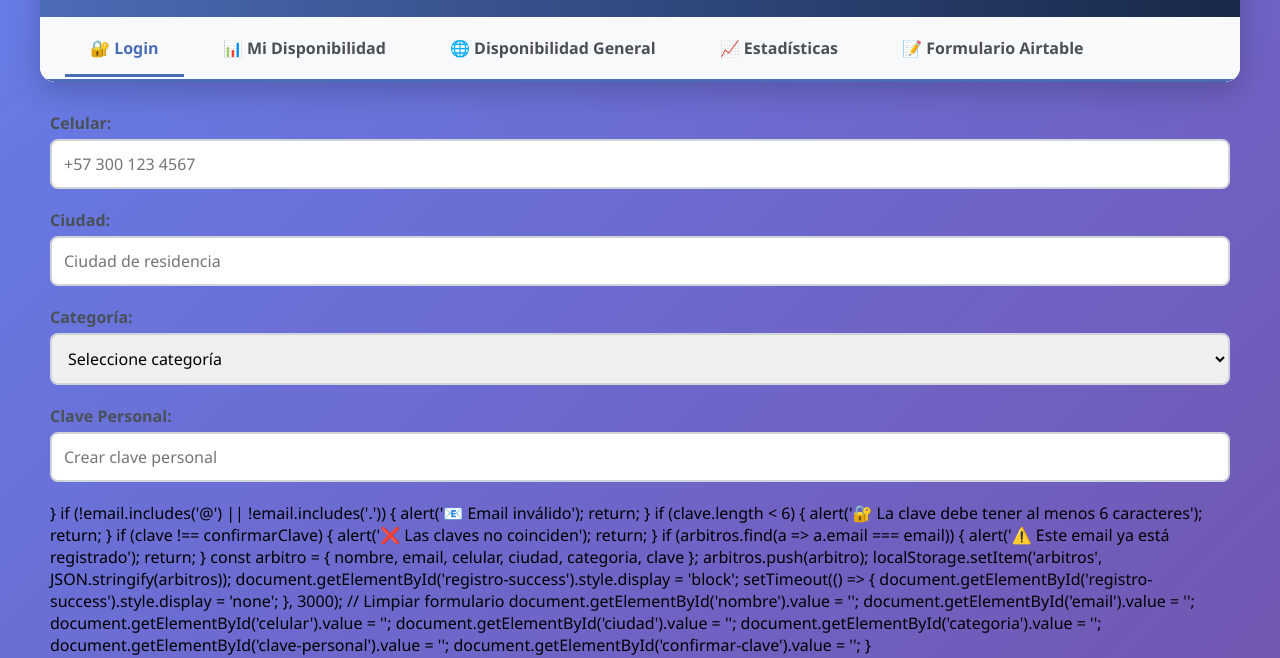
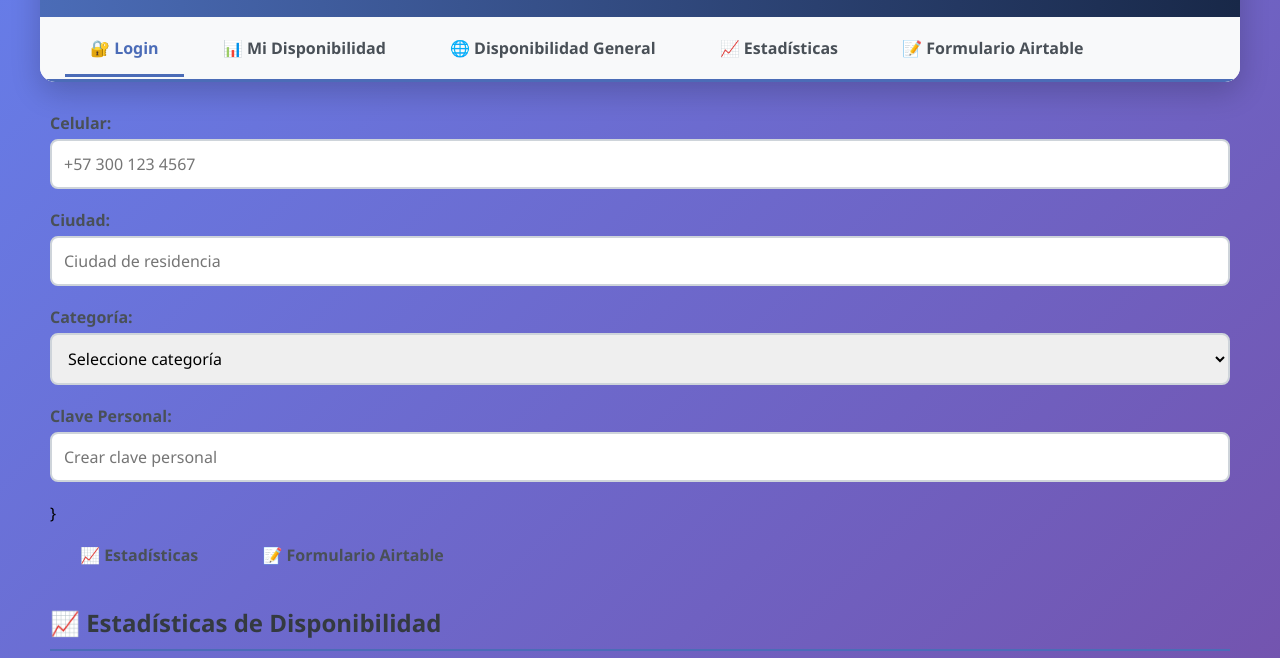
Before and after one commit to rofehb33-boop/sistema-arbitraje, a plain HTML site: page index.html in a window 1280 px wide. Shown: the part 108-766 px from the top of the page. Drawn offline with nearby package versions, Linux system fonts and the light colour scheme.

Commit message:
Update index.html

```diff
--- a/index.html
+++ b/index.html
@@ -359,8 +359,7 @@
   </div>
 </div>
 -->
-                <!--
-<div class="form-group">
+  <!--<div class="form-group">
   <label for="celular">Celular:</label>
   <input type="tel" id="celular" placeholder="+57 300 123 4567">
 </div>
@@ -413,8 +412,7 @@
 </script>
 
                 </div>
-               <!--
-<script>
+<!--<script>
 function registrarArbitro() {
   const nombre = document.getElementById('nombre').value.trim();
   const email = document.getElementById('email').value.trim();
@@ -436,7 +434,7 @@ function registrarArbitro() {
 -->
   }
 
-  if (!email.includes('@') || !email.includes('.')) {
+  <!--if (!email.includes('@') || !email.includes('.')) {
     alert('📧 Email inválido');
     return;
   }
@@ -474,7 +472,7 @@ function registrarArbitro() {
   document.getElementById('clave-personal').value = '';
   document.getElementById('confirmar-clave').value = '';
 }
-
+-->
 
             <!-- Pestaña de Disponibilidad Semanal -->
             <div id="disponibilidad" class="tab-pane">
```
